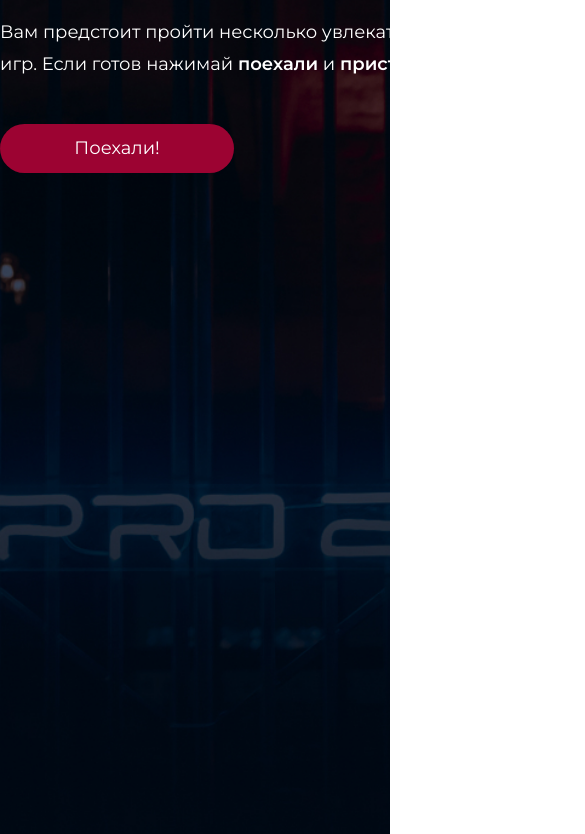
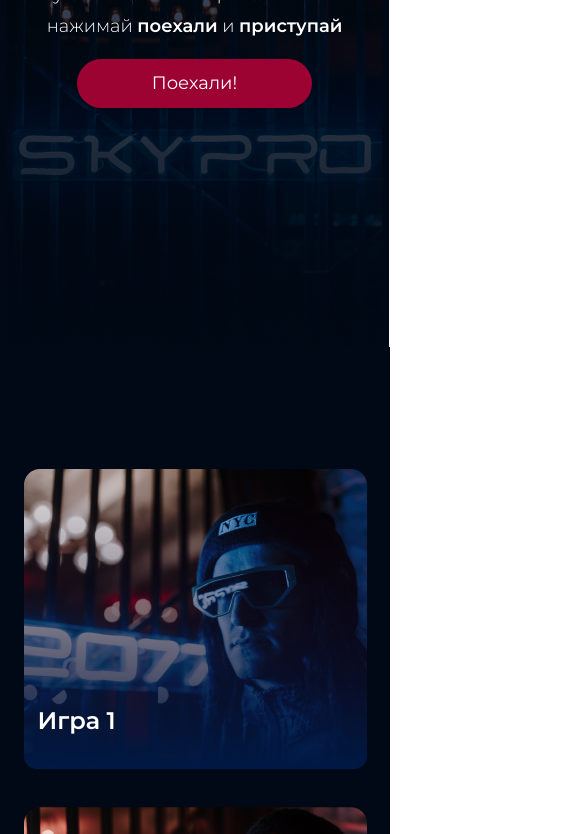
Before and after one commit to ipotemkin/js-hw-04, a plain HTML site: page index.html in a window 390 px wide. Shown: the part 388-1222 px from the top of the page, 585 px wide, since content can reach past the window. Drawn offline with Linux system fonts and the light colour scheme.

Commit message:
homework js-hw-02 done

```diff
--- /dev/null
+++ b/_mobile.scss
@@ -0,0 +1,80 @@
+// @media (max-width: 767px) {
+// to beautify the look
+  @media (max-width: 1240px) {
+    body {
+      min-width: 375px;
+  }
+
+  .center {
+      padding-left: calc(50% - 188px);
+      padding-right: calc(50% - 188px);
+    }
+
+  .top {
+    width: 375px;
+    height: 496px;
+    background-image: none;
+    background: #000915;
+    background-image: url("./img/top_bcg_mobile.jpg");
+    background-repeat: no-repeat;
+    background-size: contain;
+    background-position: center;
+    padding-top: 239px;
+  }
+
+  .top-box {
+    display: flex;
+    flex-direction: column;
+    align-items: center;
+  }
+
+  .heading {
+    width: 343px;
+    font-size: 32px;
+    line-height: 39px;
+    display: flex;
+    align-items: center;
+    text-align: center;
+  }
+
+  .sub-heading {
+    font-family: Montserrat;
+    width: 343px;
+    height: 66px;
+    margin-bottom: 32px;
+    text-align: center;
+    font-weight: 400;
+    font-size: 14px;
+    line-height: 22px;
+    /* or 157% */
+
+    display: flex;
+    align-items: center;
+    text-align: center;
+  }
+
+  .games-box {
+    height: 1220px;
+    // width: 555px;
+    flex-wrap: wrap;
+    justify-content: center;
+    gap: 32px;
+
+    &__game {
+      width: 343px;
+
+      &-name {
+        left: 14px;
+      }
+    }
+  }
+
+}
+
+// to beautify the look
+@media (max-width: 375px) {
+  .center {
+    padding-left: 0;
+    padding-right: 0;
+  }
+}
--- a/index.html
+++ b/index.html
@@ -6,12 +6,13 @@
     <meta name="viewport" content="width=device-width, initial-scale=1.0">
     <link rel="preconnect" href="https://fonts.googleapis.com">
     <link rel="preconnect" href="https://fonts.gstatic.com" crossorigin>
-    <link href="https://fonts.googleapis.com/css2?family=Montserrat:wght@400;500;600&display=swap" rel="stylesheet">
+    <link href="https://fonts.googleapis.com/css2?family=Montserrat:wght@200;300;400;500;600&display=swap" rel="stylesheet">
     <title>Document</title>
     <link rel="stylesheet" href="./style.css">
 </head>
 <body>
     <section class="top center">
+        <div class="top-box">
             <h1 class="heading">Добро пожаловать на мой сайт !</h1>
             <div class="sub-heading">
                 <div class="sub-heading__text">
@@ -21,19 +22,32 @@
                 </div>
             </div>
             <button class="btn-go" type="submit">Поехали!</button>
+        </div>
     </section>
     <div class="games-box center">
         <div class="games-box__game">
+            <picture>
+                <source media="(max-width: 1240px)" srcset="./img/game_1_mobile.png">
+                <source media="(min-width: 1241px)" srcset="./img/game_1.png">
                 <img src="./img/game_1.png" alt="Игра 1">
-            <p class="games-box__game__name">Игра 1</p>
+            </picture>
+            <p class="games-box__game-name">Игра 1</p>
         </div>
         <div class="games-box__game">
+            <picture>
+                <source media="(max-width: 1240px)" srcset="./img/game_2_mobile.png">
+                <source media="(min-width: 1241px)" srcset="./img/game_2.png">
                 <img src="./img/game_2.png" alt="Игра 2">
-            <p class="games-box__game__name">Игра 2</p>
+            </picture>
+            <p class="games-box__game-name">Игра 2</p>
         </div>
         <div class="games-box__game">
+            <picture>
+                <source media="(max-width: 1240px)" srcset="./img/game_3_mobile.png">
+                <source media="(min-width: 1241px)" srcset="./img/game_3.png">
                 <img src="./img/game_3.png" alt="Игра 3">
-            <p class="games-box__game__name">Игра 3</p>
+            </picture>
+            <p class="games-box__game-name">Игра 3</p>
         </div>
     </div>
 </body>
--- a/style.scss
+++ b/style.scss
@@ -63,14 +63,21 @@
     /* identical to box height */
 
     color: #FFFFFF;
+
+    &:hover {
+        cursor: pointer;
+    }
 }
 
 .games-box {
     height: 556px;
     display: flex;
+    justify-content: center;
+    align-items: center;
+    align-content: center;
+    gap: 32px;
     background: #000915;
-    justify-content: space-between;
-    align-items: center;
+    // flex-wrap: wrap;
 
     &__game {
         width: 379px;
@@ -79,8 +86,10 @@
         border-radius: 16px;
         position: relative;
         transition: all 0.5s;
+        // box-sizing: border-box;
+        border: 3px solid #000915;
 
-        &__name {
+        &-name {
             position: absolute;
             left: 32px;
             bottom: 32px;
@@ -96,8 +105,14 @@
         }
 
         &:hover {
-            transform: scale(1.03);
+            // transform: scale(1.03);
+            // box-sizing: border-box;
+            border: 3px solid #44D2FF;
+            cursor: pointer;
+
         }
     }
 
 }
+
+@import 'mobile.scss';
```
Also changed, not shown: img/game_1_mobile.png (added), img/game_2_mobile.png (added), img/game_3_mobile.png (added), img/top_bcg_mobile.jpg (added), style.css, 1 other file. Lines whose indentation alone changed are shown as unchanged.
